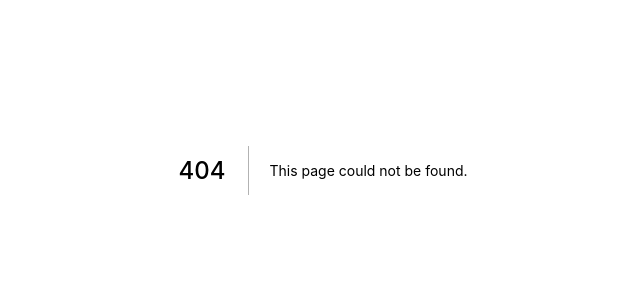
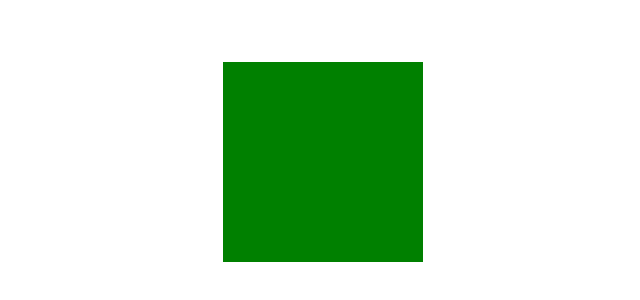
Before and after one commit to YofretRios/react-advance-demo, a Next.js app: page /use-debug-value in a window 1280 px wide. Before the commit this address had no page. Shown: the part 238-538 px from the top of the page, without its empty margins (317-957 px from the left). Built offline with nearby package versions, Linux system fonts and the light colour scheme.

Commit message:
Added debug value example

```diff
--- a/pages/index.tsx
+++ b/pages/index.tsx
@@ -11,12 +11,12 @@ const Home: NextPage = () => {
       </Head>
       <h1 className="text-6xl font-bold">Demo Section</h1>
 
-      <p className="mt-3 text-xl">Disclaimer: Contrived example mostly</p>
+      <p className="mt-3 text-lg">Disclaimer: Contrived examples were made</p>
 
       <div className="mt-6 flex flex-col max-w-4xl items-center justify-around sm:w-full">
         <Link href="/use-imperative-handle">
           <a className="mt-6 w-3/4 rounded-xl border p-6 text-left hover:text-blue-600 focus:text-blue-600">
-            <h3 className="text-2xl font-bold">useImperativeHandle &rarr;</h3>
+            <h3 className="text-2xl font-bold">useImperativeHandle</h3>
             <p className="mt-4 text-xl">
               Expose an internal method through refs
             </p>
@@ -26,7 +26,7 @@ const Home: NextPage = () => {
         <Link href="/use-debug-value">
           <a className="mt-6 w-3/4 rounded-xl border p-6 text-left hover:text-blue-600 focus:text-blue-600">
             <h3 className="text-2xl font-bold">useDebugValue</h3>
-            <p className="mt-4 text-xl">Debugging hooks, in the devtools</p>
+            <p className="mt-4 text-xl">Debugging custom hooks within the devtools itself</p>
           </a>
         </Link>
 
--- /dev/null
+++ b/pages/use-debug-value.tsx
@@ -0,0 +1,53 @@
+import type { NextPage } from "next";
+import { useState, useDebugValue, useEffect } from 'react';
+
+type FormatDebug = {
+  query: string;
+  state: boolean;
+}
+
+// TODO create a formatted debug function helper
+function formattedDebugValue({query, state}: FormatDebug) {
+  return `\`${query}\` => ${state ? 'Has been applied' : 'not applied'}`
+}
+
+function useMedia(query: string, initialState = false) {
+  const [state, setState] = useState(initialState)
+
+  // TODO call useDebugValue
+  useDebugValue({query, state}, formattedDebugValue)
+
+  useEffect(() => {
+    let mounted = true
+    const mql = window.matchMedia(query)
+    function onChange() {
+      if (!mounted) {
+        return
+      }
+      setState(Boolean(mql.matches))
+    }
+
+    mql.addEventListener('change', onChange)
+    setState(mql.matches)
+
+    return () => {
+      mounted = false
+      mql.removeEventListener('change', onChange)
+    }
+  }, [query])
+
+  return state
+}
+
+const UseDebugValueDemo: NextPage = () => {
+  const [count, setCount] = useState(0);
+  const isBig = useMedia('(min-width: 1000px)')
+  const isMedium = useMedia('(max-width: 999px) and (min-width: 700px)')
+  const isSmall = useMedia('(max-width: 699px)')
+
+  const color = isBig ? 'green' : isMedium ? 'yellow' : isSmall ? 'red' : undefined
+
+  return <div style={{ width: 200, height: 200, backgroundColor: color }} />
+};
+
+export default UseDebugValueDemo;
--- a/pages/use-imperative-handle.tsx
+++ b/pages/use-imperative-handle.tsx
@@ -256,9 +256,9 @@ const ChatDemo: NextPage = () => {
 
   return (
     <main className="flex w-full flex-1 flex-col items-center justify-center px-20 text-center">
-      <h1 className="text-xl">Blade Runner 2077</h1>
+      <h1 className="text-2xl">Blade Runner 2077</h1>
 
-      <div className="mb-4">
+      <div className="my-4">
         <button
           onClick={addMessage}
           className="px-4 py-2 font-semibold text-sm bg-cyan-500 text-white rounded-full shadow-sm"
@@ -274,7 +274,7 @@ const ChatDemo: NextPage = () => {
       </div>
       <MessageDisplay ref={messageDisplayRef} messages={messages} />
 
-      <div className="mb-4">
+      <div className="my-4">
         <button
           onClick={scrollTop}
           className="px-4 py-2 font-semibold text-sm bg-cyan-500 text-white rounded-full shadow-sm"
```
